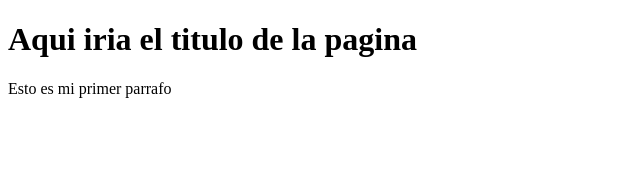
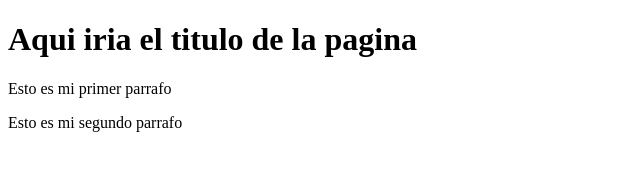
Before and after one commit to Elqiuu/Proyecto-web-empresa-C, a plain HTML site: page index.html in a window 1280 px wide. Shown: the whole page, without its empty margins (0-640 px from the left). Drawn offline with Linux system fonts and the light colour scheme.

Commit message:
Segundo parrafo

```diff
--- a/index.html
+++ b/index.html
@@ -8,5 +8,6 @@
 <body>
     <h1>Aqui iria el titulo de la pagina</h1>
     <p>Esto es mi primer parrafo</p>
+    <p>Esto es mi segundo parrafo</p>
 </body>
 </html>
```
